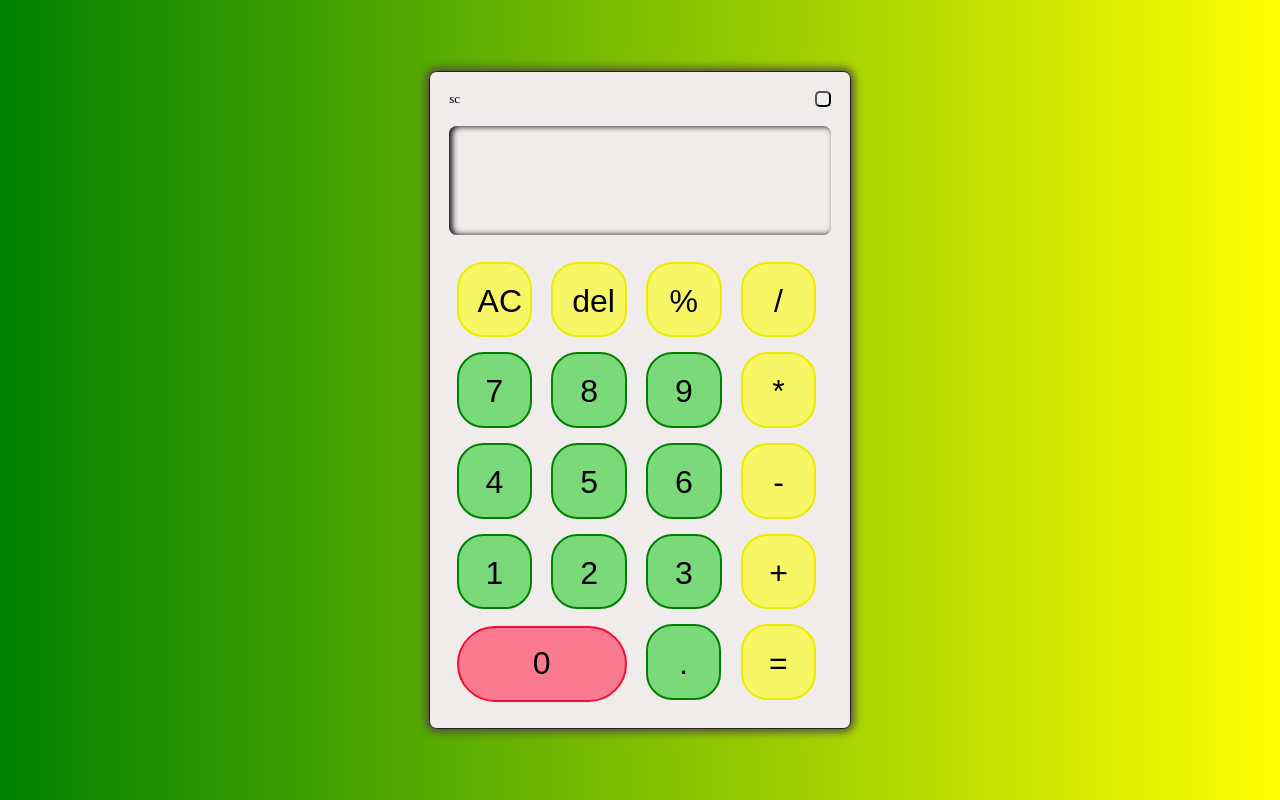
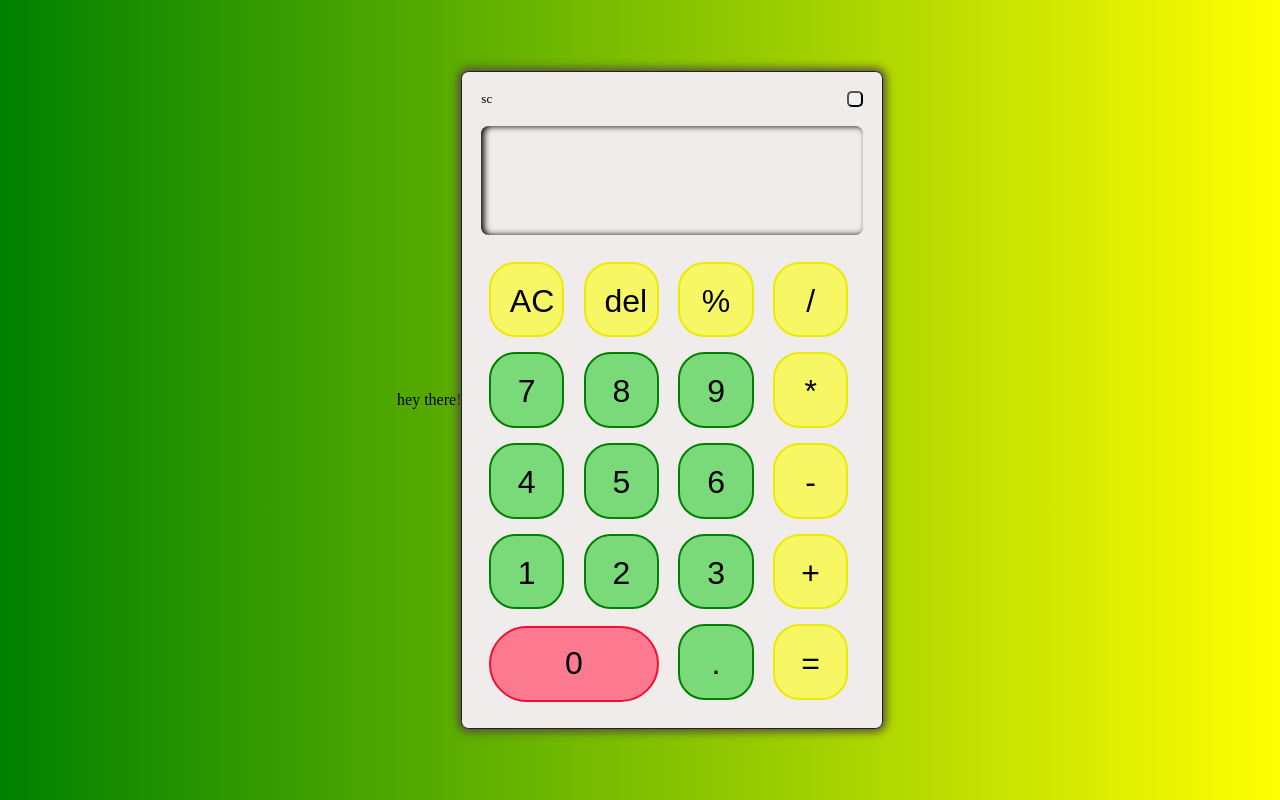
Before and after one commit to Origamini/MyCalci.github.io, a plain HTML site: page index.html in a window 1280 px wide. Drawn offline with Linux system fonts and the light colour scheme.

Commit message:
Update index.html

```diff
--- a/index.html
+++ b/index.html
@@ -4,6 +4,7 @@
         <link rel="stylesheet" href="calculator.css">
     </head>
     <body>
+        <center>hey there!</center>
         <div class="container">
             <div class="line">
                 <small id="small">sc</small>
```
